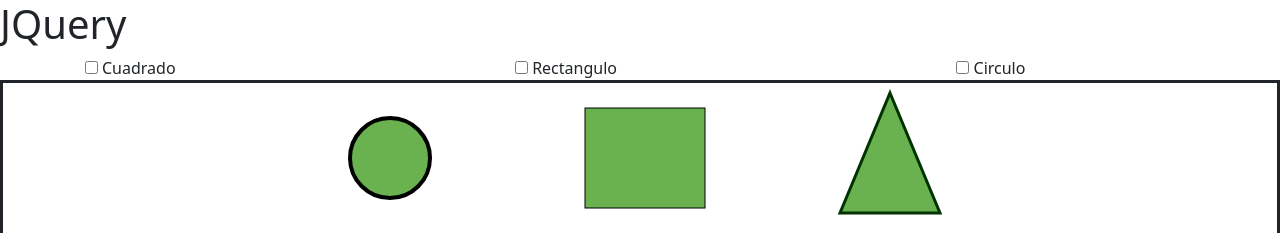
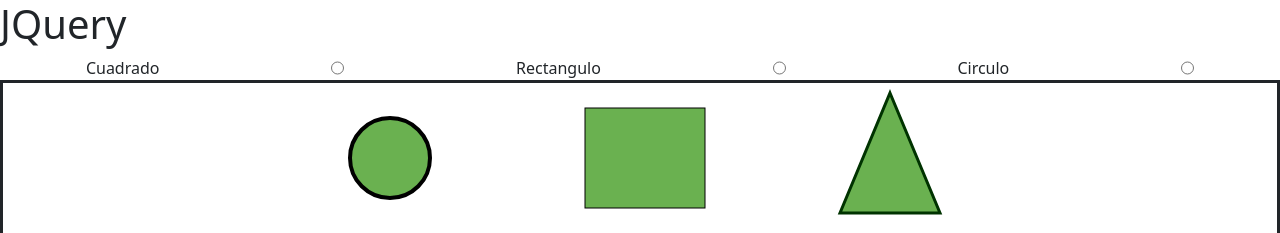
Before and after one commit to SRE-Adolfo-MX/moduloJavaScript, a plain HTML site: page 18-javaScript-Prac/index.html in a window 1280 px wide. Shown: the top 233 px of the page. Drawn offline with nearby package versions, Linux system fonts and the light colour scheme; grey boxes are pictures that could not be loaded.

Commit message:
jQuery Intro

```diff
--- a/18-javaScript-Prac/index.html
+++ b/18-javaScript-Prac/index.html
@@ -11,11 +11,25 @@
 <body>
   <h1>JQuery</h1>
 
-  <div class="cuadro">
+<!--   <div class="cuadro">
+    <div class="controls-wrapper">
+      <label <for="square">>Square</label>
+      <input name="shape" id="square" type="radio" value="square">
+
+      <label for="rectangle">Rectangle</label>
+      <input name="shape" id="rectangle" type="radio" value="rectangle">
+
+      <label for="circle">Circle</label>
+      <input name="shape" id="circle" type="radio" value="circle">
+    </div> -->
+  </div>
     <div class="d-flex justify-content-around">
-      <label ><input name="shape"  type="checkbox"  class="chkd" id="cbox1" value="Cuadrado"> Cuadrado </label><br>
-      <label ><input name="shape" type="checkbox"  class="chkd" id="cbox2" value="Rectangulo"> Rectangulo </label><br>
-      <label ><input name="shape" type="checkbox"  class="chkd" id="cbox3" value="Circulo"> Circulo </label><br>
+      <label for="cuadrado"> Cuadrado </label>
+      <input name="shape"  type="radio"  class="chkd" id="cuadrado" value="Cuadrado">
+      <label for="rectangle" > Rectangulo </label>
+      <input name="shape" type="radio"  class="chkd" id="rectangle" value="Rectangulo">
+      <label for="circle" > Circulo </label>
+      <input name="shape" type="radio"  class="chkd" id="circle" value="Circulo">
     </div>
     <div class="d-flex justify-content-center" style="stroke: #000; border-style: solid;">
       <svg class="Circulo" width="250" height="150" viewBox="0 0 250 150">
```
